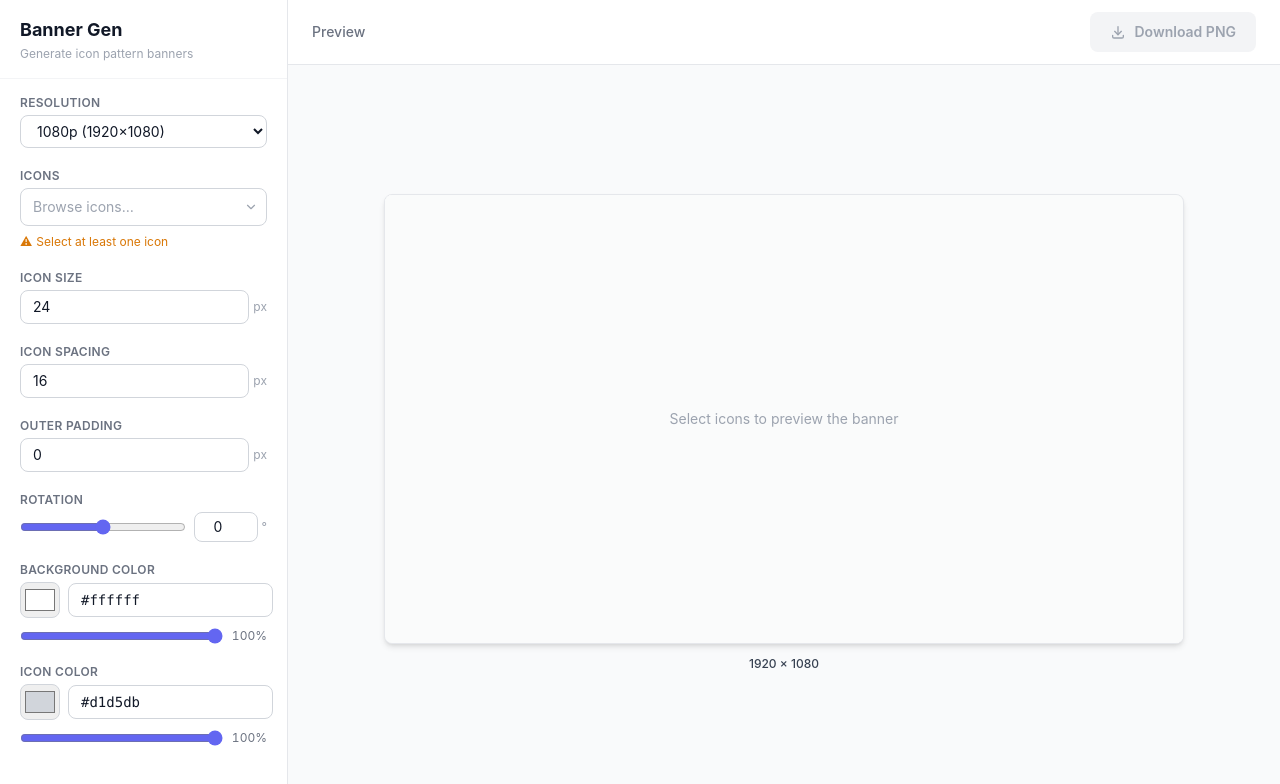
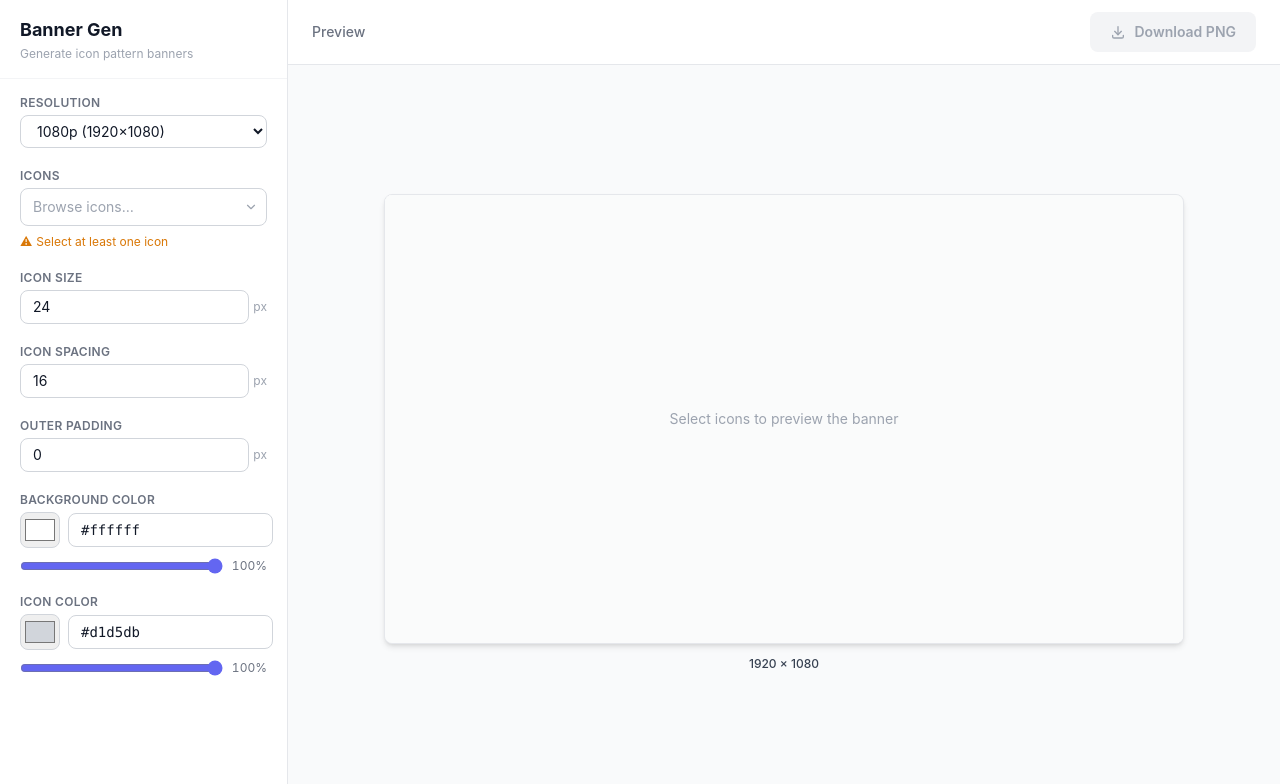
Before and after one commit to DEEJ4Y/icon-banner-generator, a Next.js app: page / in a window 1280 px wide. Shown: the top 784 px of the page. Built offline with nearby package versions, Linux system fonts and the light colour scheme.

Commit message:
refactor: remove rotation

```diff
--- a/components/ControlPanel.tsx
+++ b/components/ControlPanel.tsx
@@ -148,36 +148,6 @@ export default function ControlPanel({ config, onChange }: Props) {
           />
         </Field>
 
-        {/* Rotation */}
-        <Field label="Rotation">
-          <div className="flex flex-col gap-1.5">
-            <div className="flex items-center gap-2">
-              <input
-                type="range"
-                min={-180}
-                max={180}
-                value={config.rotation}
-                onChange={(e) => update('rotation', parseInt(e.target.value, 10))}
-                className="flex-1 accent-indigo-500"
-              />
-              <div className="flex items-center gap-1">
-                <input
-                  type="number"
-                  value={config.rotation}
-                  min={-180}
-                  max={180}
-                  onChange={(e) => {
-                    const n = parseInt(e.target.value, 10);
-                    if (!isNaN(n)) update('rotation', Math.max(-180, Math.min(180, n)));
-                  }}
-                  className="w-16 border border-gray-300 rounded-lg px-2 py-1 text-sm text-center focus:outline-none focus:ring-2 focus:ring-indigo-400 focus:border-transparent"
-                />
-                <span className="text-xs text-gray-400">°</span>
-              </div>
-            </div>
-          </div>
-        </Field>
-
         {/* Background Color */}
         <Field label="Background Color">
           <div className="flex items-center gap-2">
```
